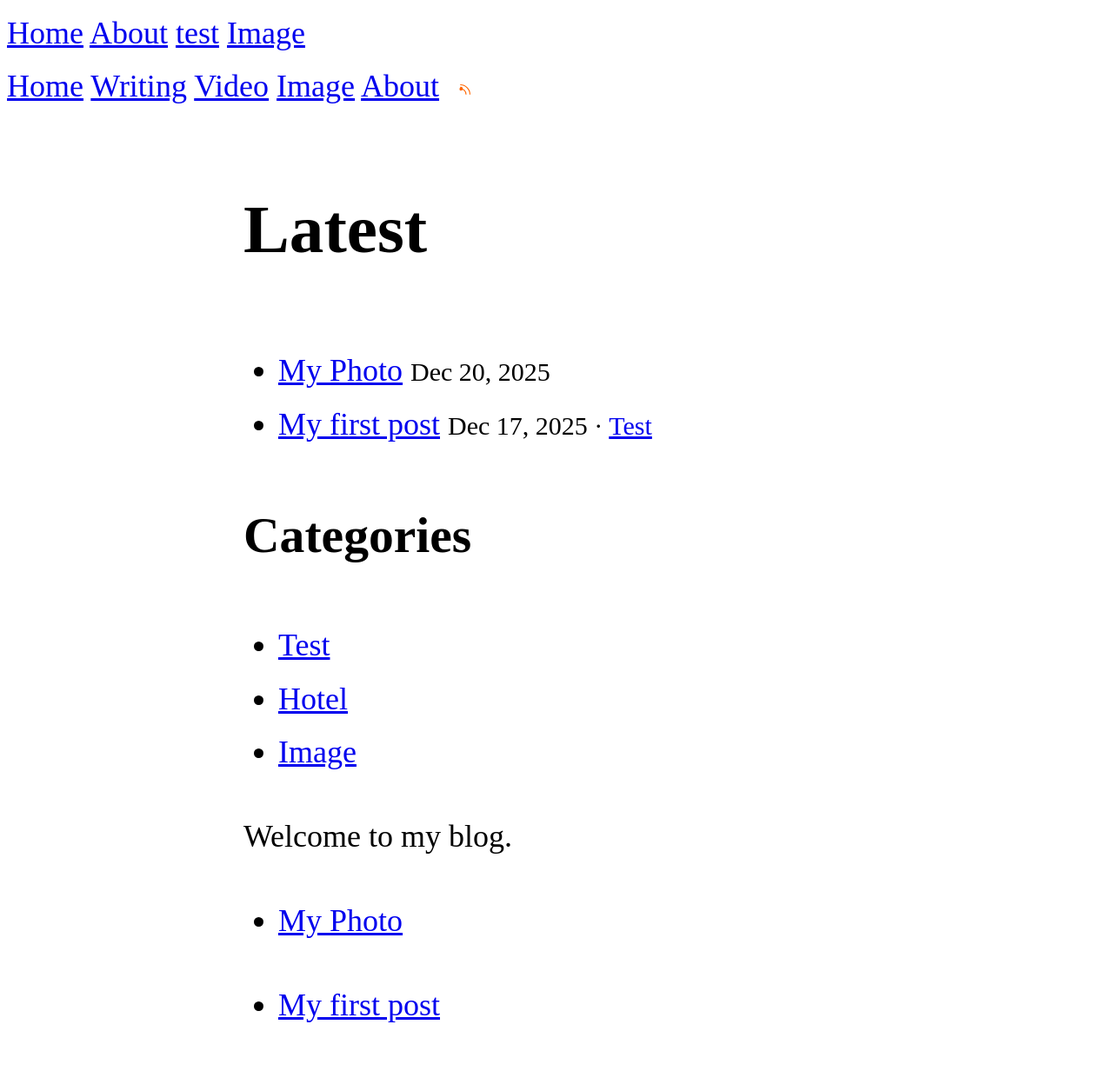
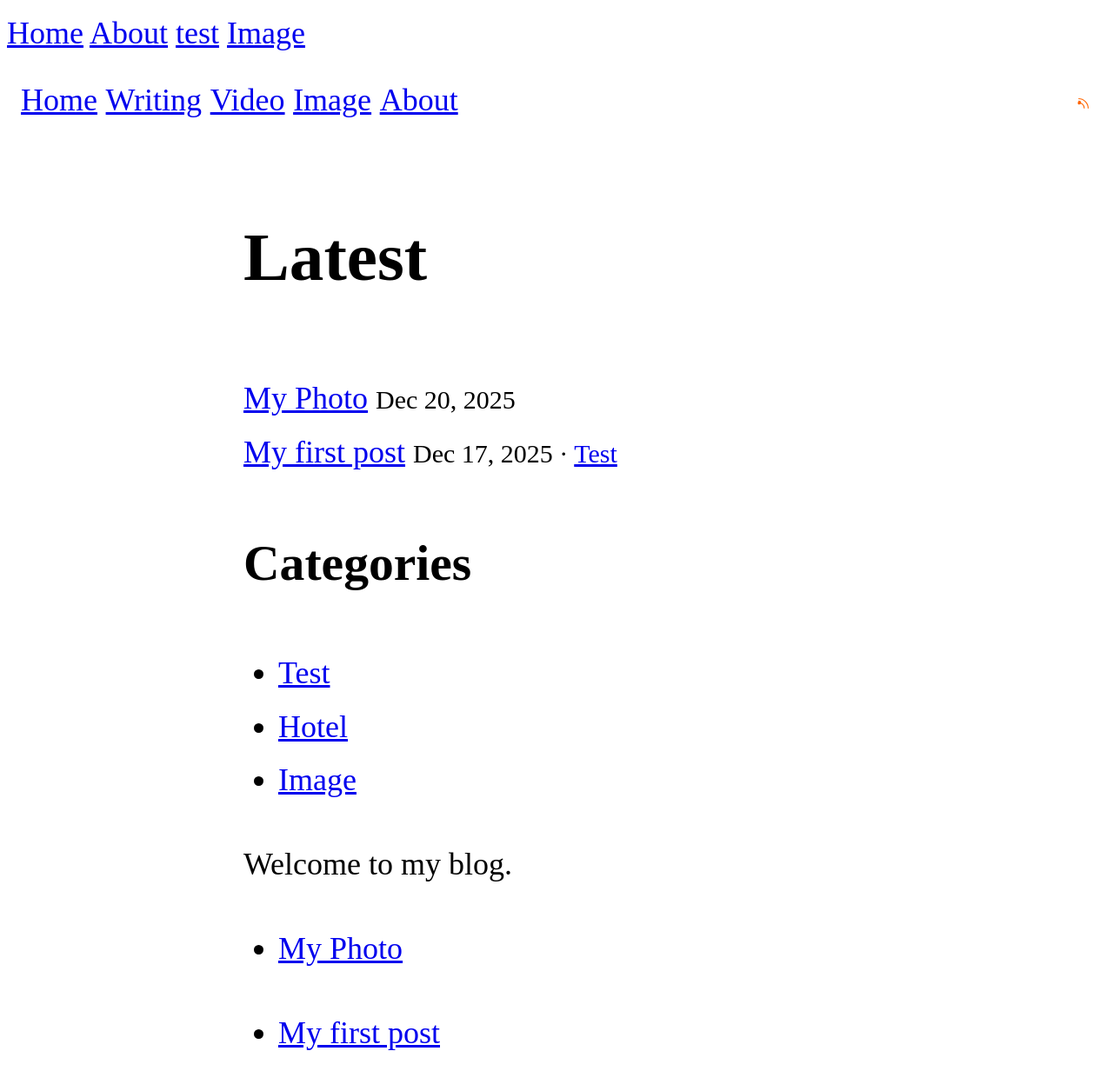
Before and after one commit to flightlessness/flightlessness.github.io, a Jekyll site: the page built from index.md, in a window 1280 px wide. Shown: the whole page at 87% size. Built offline with Jekyll 4.4.1, drawn with Linux system fonts in a browser that asks for light colours; before the commit the page ends 1223 px from its top, so only the background shows below that.

Commit message:
Update custom.css

```diff
--- a/assets/css/custom.css
+++ b/assets/css/custom.css
@@ -26,3 +26,9 @@ main {
 .rss-link:hover {
   opacity: 0.7;
 }
+.site-nav { display:flex; align-items:center; gap:0.6rem; padding: 1rem; }
+.nav-right { margin-left:auto; }
+.rss-icon { fill: currentColor; stroke: currentColor; vertical-align: middle; }
+.post-list { list-style: none; margin: 0; padding: 0; }
+.post-card { margin-bottom: 1.4rem; }
+.site-footer { margin-top: 3rem; padding: 2rem 1rem; color:#666; }
```
